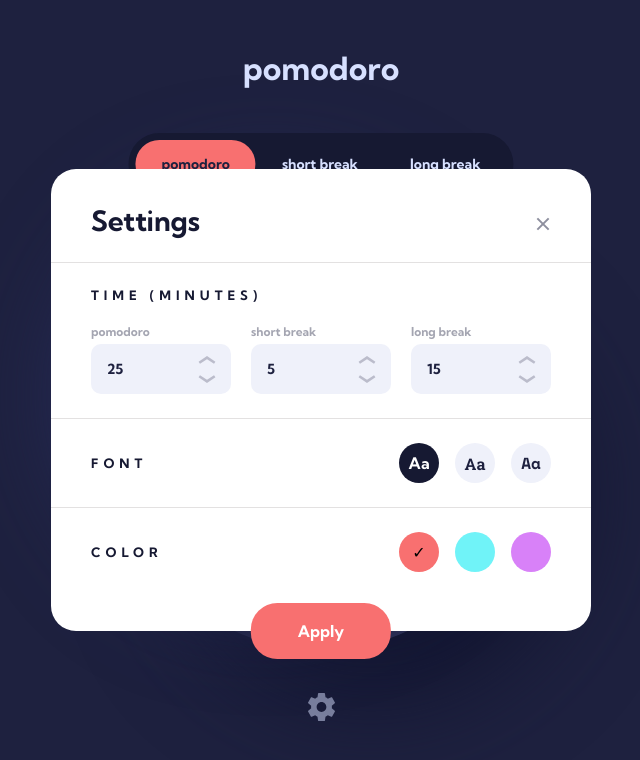
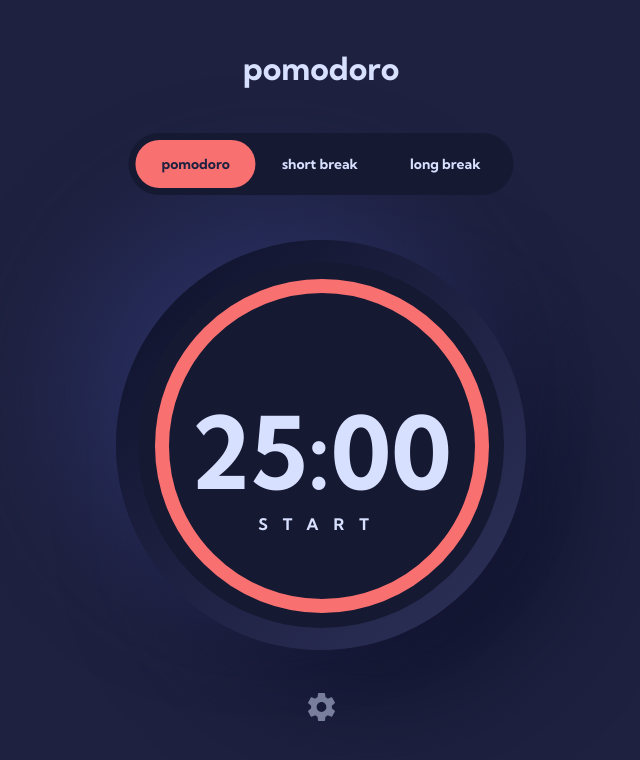
Before and after one commit to yodakit/pomodoro-timer, a plain HTML site: page index.html in a window 1280 px wide. Both pictures are taken after a click on the item "pomodoro". Shown: the whole page, without its empty margins (319-959 px from the left). Drawn offline with Linux system fonts and the light colour scheme.

Commit message:
Created full functionality of the timer

```diff
--- a/css/style.css
+++ b/css/style.css
@@ -40,7 +40,7 @@ li {
   border-radius: 26.5px;
   cursor: pointer;
 }
-.tab__active {
+.tab-active {
   background-color: var(--main-color);
   color: #1E213F;
 }
@@ -65,6 +65,7 @@ li {
 .progress-ring {
   width: 340px;
   height: 340px;
+  border-radius: 50%;
 }
 .progress-ring__circle {
   stroke: var(--main-color);
@@ -75,9 +76,12 @@ li {
   fill: transparent;
   transform-origin: center;
   transform: rotate(-90deg);
+  stroke-linecap: round;
+  transition: stroke-dashoffset 0.3s;
 }
 .timer__info {
-  display: inline-block;
+  display: flex;
+  flex-direction: column;
   position: absolute;
   top: 35%;
   left: 50%;
@@ -94,8 +98,9 @@ li {
   letter-spacing: 15px;
   color: #D7E0FF;
   text-transform: uppercase;
-  text-align: center;
   cursor: pointer;
+  background-color: transparent;
+  border: none;
 }
 
 .settings {
@@ -107,6 +112,7 @@ li {
 }
 
 .modal {
+  display: none;
   z-index: 100;
   position: absolute;
   width: 540px;
--- a/index.html
+++ b/index.html
@@ -11,7 +11,7 @@
 <body>
   <h1 class="title">pomodoro</h1>
   <ul class="tabs">
-    <li id="timer" class="tab tab__active">pomodoro</li>
+    <li id="timer" class="tab">pomodoro</li>
     <li id="short" class="tab">short break</li>
     <li id="long" class="tab">long break</li>
   </ul>
@@ -21,8 +21,8 @@
         <circle class="progress-ring__circle" />
       </svg>
       <div class="timer__info">
-        <h2 class="timer__time">25:00</h2>
-        <p class="timer__button">pause</p>
+        <h2 id="time" class="timer__time">25:00</h2>
+        <button id="timeBtn" class="timer__button">start</button>
       </div>
     </div>
   </div>
@@ -40,7 +40,7 @@
             <button class="number-plus" type="button" onclick="this.nextElementSibling.stepUp(); this.nextElementSibling.onchange();">
               <img class="arrow" src="img/arrow.svg" alt="minus">
             </button>
-            <input id="timerValue" type="number" value="25" min="1" max="60" class="time__input">
+            <input id="timerValue" type="number" min="1" max="60" class="time__input">
             <button class="number-minus" type="button" onclick="this.previousElementSibling.stepDown(); this.previousElementSibling.onchange();">
               <img class="arrow arrow-bottom" src="img/arrow.svg" alt="minus">
             </button>
@@ -52,7 +52,7 @@
             <button class="number-plus" type="button" onclick="this.nextElementSibling.stepUp(); this.nextElementSibling.onchange();">
               <img class="arrow" src="img/arrow.svg" alt="minus">
             </button>
-            <input id="timerValue" type="number" value="5" min="1" max="60" class="time__input">
+            <input id="timerValue" type="number" min="1" max="60" class="time__input">
             <button class="number-minus" type="button" onclick="this.previousElementSibling.stepDown(); this.previousElementSibling.onchange();">
               <img class="arrow arrow-bottom" src="img/arrow.svg" alt="minus">
             </button>
@@ -64,7 +64,7 @@
             <button class="number-plus" type="button" onclick="this.nextElementSibling.stepUp(); this.nextElementSibling.onchange();">
               <img class="arrow" src="img/arrow.svg" alt="minus">
             </button>
-            <input id="timerValue" type="number" value="15" min="1" max="60" class="time__input">
+            <input id="timerValue" type="number" min="1" max="60" class="time__input">
             <button class="number-minus" type="button" onclick="this.previousElementSibling.stepDown(); this.previousElementSibling.onchange();">
               <img class="arrow arrow-bottom" src="img/arrow.svg" alt="minus">
             </button>
--- a/js/app.js
+++ b/js/app.js
@@ -1 +1,133 @@
-// document.documentElement.style.setProperty('--main-font', 'Roboto');
+// Variables
+let pomodoroTime = 25,
+    shortTime = 5,
+    longTime = 15,
+    delayBar = localStorage.getItem('delay') || 60,
+    actualTime = localStorage.getItem('actualTime'),
+    timeActiveTab = localStorage.getItem('timeActiveTab'),
+    interval;
+
+// Dom elements and options
+const timeELem = document.getElementById('time'),
+      switchBtn = document.getElementById('timeBtn'),
+      tabs = document.querySelectorAll('.tab'),
+      activeTab = document.getElementById(localStorage.getItem('tab'))
+        || document.getElementById('timer'),
+      circle = document.querySelector('.progress-ring__circle'),
+      radiusCircle = parseInt(getComputedStyle(circle).r),
+      circumference = 2 * Math.PI * radiusCircle;
+
+// Funсtions
+// Render actual time
+const renderTime = (time) => {
+  const minutes = Math.trunc(time / 60);
+  const seconds = time - (minutes * 60);
+
+  const minutesRender = minutes > 9 ? `${minutes}:` : `0${minutes}:`;
+  const secondsRender = seconds > 9 ? `${seconds}` : `0${seconds}`;
+
+  timeELem.innerText = minutesRender + secondsRender;
+};
+
+// render progress bar
+const renderProgressBar = (percent) => {
+  const offset = circumference - percent / 100 * circumference;
+  circle.style.strokeDashoffset = offset;
+};
+
+// set percent for progress bar
+const setPercentBar = (actualSeconds) => {
+  const percent = ((actualSeconds / 60) / timeActiveTab) * 100;
+  renderProgressBar(percent);
+};
+
+// decrease actual time
+const decreaseTime = () => {
+  if (actualTime === 0) {
+    localStorage.removeItem('actualTime');
+    switchBtn.innerText = 'restart';
+    clearInterval(interval);
+    renderProgressBar(100);
+    return;
+  }
+
+  delayBar--;
+  actualTime--;
+  localStorage.setItem('actualTime', actualTime);
+  localStorage.setItem('delay', delayBar);
+
+  if (!delayBar) {
+    setPercentBar(actualTime);
+    delayBar = 60;
+  }
+  renderTime(actualTime);
+};
+
+// set active time by active tab
+const setActiveTime = () => {
+  tabs.forEach((tab, index) => {
+    if (tab.classList.contains('tab-active')) {
+      actualTime = (index === 0) ? pomodoroTime :
+        (index === 1) ? shortTime : longTime;
+      timeActiveTab = actualTime;
+      actualTime *= 60;
+      localStorage.setItem('timeActiveTab', timeActiveTab);
+    }
+  });
+};
+
+// set active tab
+const setActiveTab = (newTab) => {
+  tabs.forEach(tab => tab.classList.remove('tab-active'));
+  newTab.classList.add('tab-active');
+};
+
+// Start position
+// Progress bar
+circle.style.strokeDasharray = `${circumference} ${circumference}`;
+circle.style.strokeDashoffset = circumference;
+
+setActiveTab(activeTab);
+if (!actualTime) {
+  setActiveTime();
+  renderProgressBar(100);
+}
+
+setPercentBar(actualTime);
+renderTime(actualTime);
+
+// start, pause, restart
+switchBtn.addEventListener('click', (event) => {
+  const currentValue = event.target.innerText.toLowerCase();
+
+  if (currentValue === 'start') {
+    switchBtn.innerText = 'pause';
+    interval = setInterval(decreaseTime, 1000);
+  } else if (currentValue === 'pause') {
+    switchBtn.innerText = 'start';
+    clearInterval(interval);
+  } else {
+    switchBtn.innerText = 'pause';
+    setActiveTime();
+    interval = setInterval(decreaseTime, 1000);
+  }
+});
+
+// tabs: pomodoro, short and long break
+tabs.forEach(tab => {
+  tab.addEventListener('click', (event) => {
+    const current = event.target;
+
+    localStorage.removeItem('actualTime');
+    localStorage.removeItem('delay');
+    localStorage.setItem('tab', current.id);
+
+    delayBar = 60;
+    switchBtn.innerText = 'start';
+    clearInterval(interval);
+    setActiveTab(current);
+    setActiveTime();
+    renderTime(actualTime);
+    renderProgressBar(100);
+  });
+});
```
